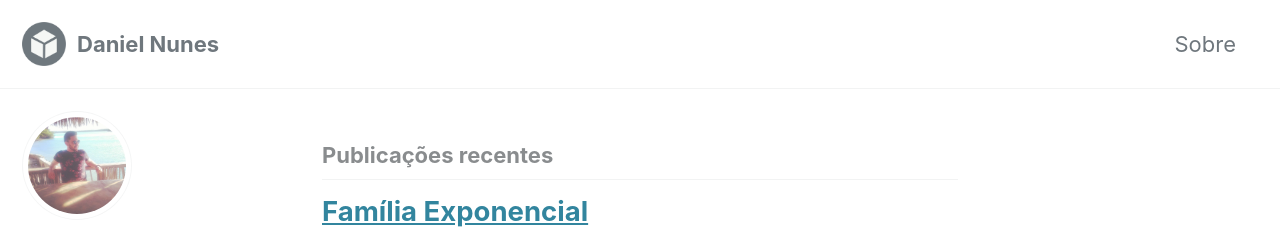
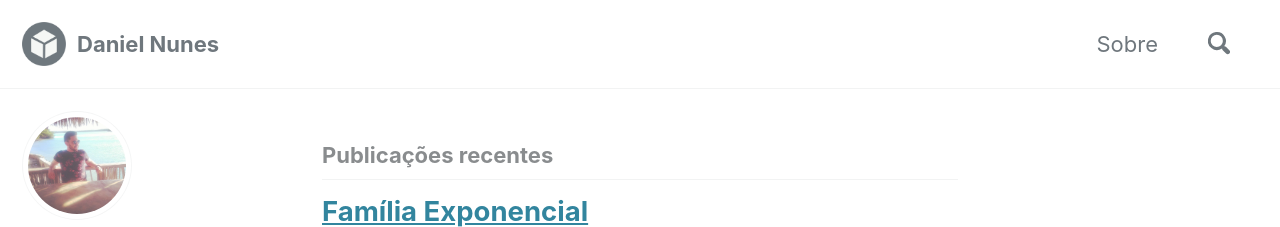
Before and after one commit to danielmnunes/danielmnunes.github.io, a Jekyll site: the page built from index.html, in a window 1280 px wide. Shown: the top 227 px of the page. Built offline with Jekyll 4.4.1, drawn with Linux system fonts in a browser that asks for light colours; cached includes are drawn as plain includes; nearby versions of some CDN libraries; the list of posts is cut into pages by our own code.

```diff
--- a/_config.yml
+++ b/_config.yml
@@ -64,7 +64,7 @@ reCaptcha:
   secret                 :
 atom_feed:
   path                   : # blank (default) uses feed.xml
-search                   : # true, false (default)
+search                   : true # , false (default)
 search_full_content      : # true, false (default)
 search_provider          : # lunr (default), algolia, google
 algolia:
```
